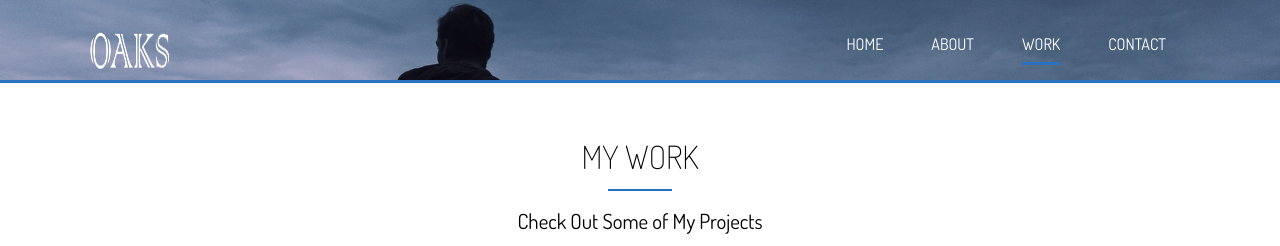
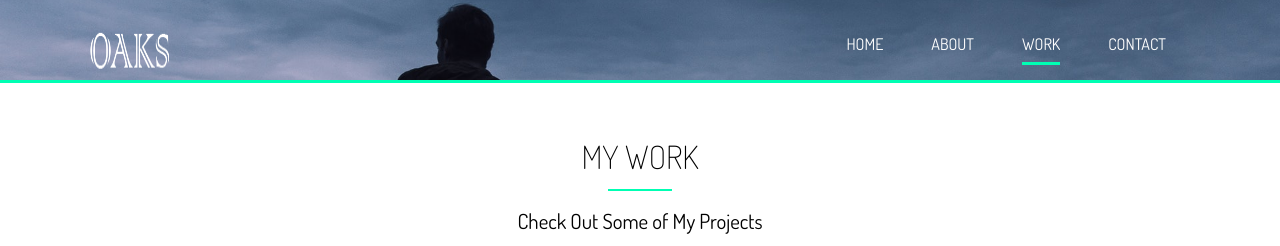
Before and after one commit to RyanOsabuohien/OAKS_Portfolio_Website, a plain HTML site: page dist/work.html in a window 1280 px wide. Shown: the top 246 px of the page. Drawn offline with Linux system fonts and the light colour scheme.

Commit message:
updated commit

```diff
--- a/scss/_config.scss
+++ b/scss/_config.scss
@@ -1,7 +1,9 @@
 // Variables
 $website-width: 1100px;
+$main-color:#00ffb3;
+// $main-color:#ff00ee;
 // $main-color:#ffbc00;
-$main_color: #2c71c0;
+// $main_color: #2c71c0;
 $light-color: #f4f4f4;
 $medium-color: #ccc;
 $dark-color: #333;
```
Also changed, not shown: dist/CSS/main.css, 1 other file.
